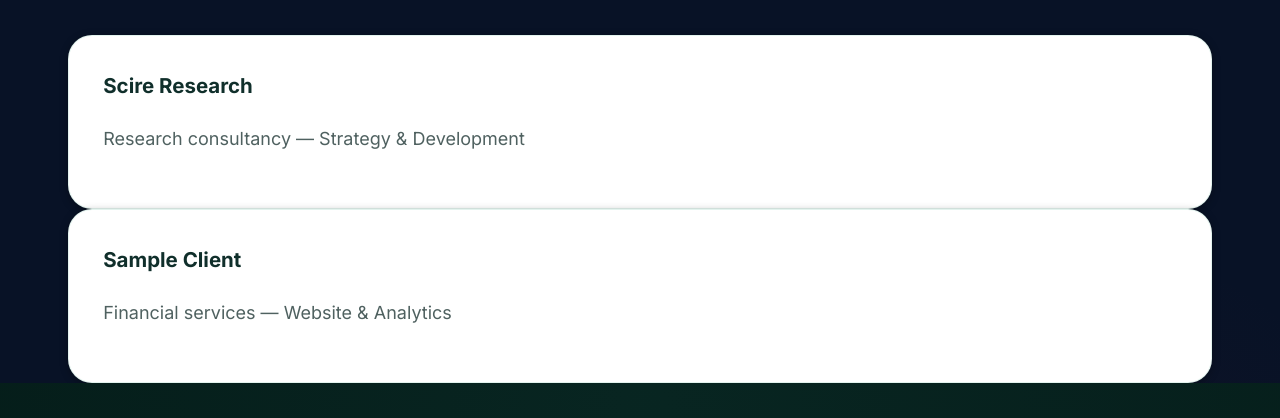
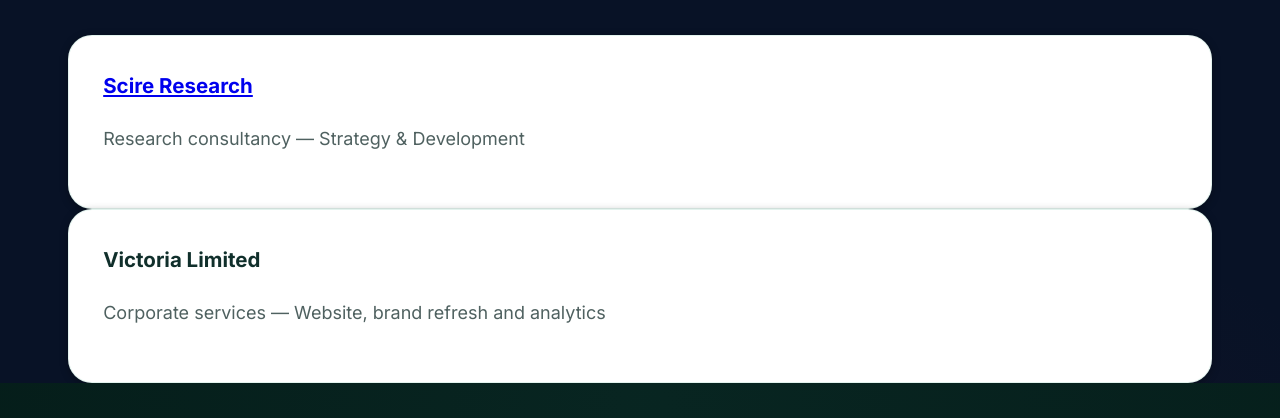
Before and after one commit to Luke-code2025/Victoria, a website: page clients.html in a window 1280 px wide. Shown: the part 296-714 px from the top of the page. Drawn offline with nearby package versions, Linux system fonts and the light colour scheme.

Commit message:
Clients: link Scire Research and replace sample client with Victoria Limited

```diff
--- a/clients.html
+++ b/clients.html
@@ -37,12 +37,12 @@
 
         <section class="clients-list container">
           <article class="service-card">
-            <h3>Scire Research</h3>
+            <h3><a href="https://scrireresearch.com" target="_blank" rel="noopener">Scire Research</a></h3>
             <p>Research consultancy — Strategy & Development</p>
           </article>
           <article class="service-card">
-            <h3>Sample Client</h3>
-            <p>Financial services — Website & Analytics</p>
+            <h3>Victoria Limited</h3>
+            <p>Corporate services — Website, brand refresh and analytics</p>
           </article>
         </section>
 
```
